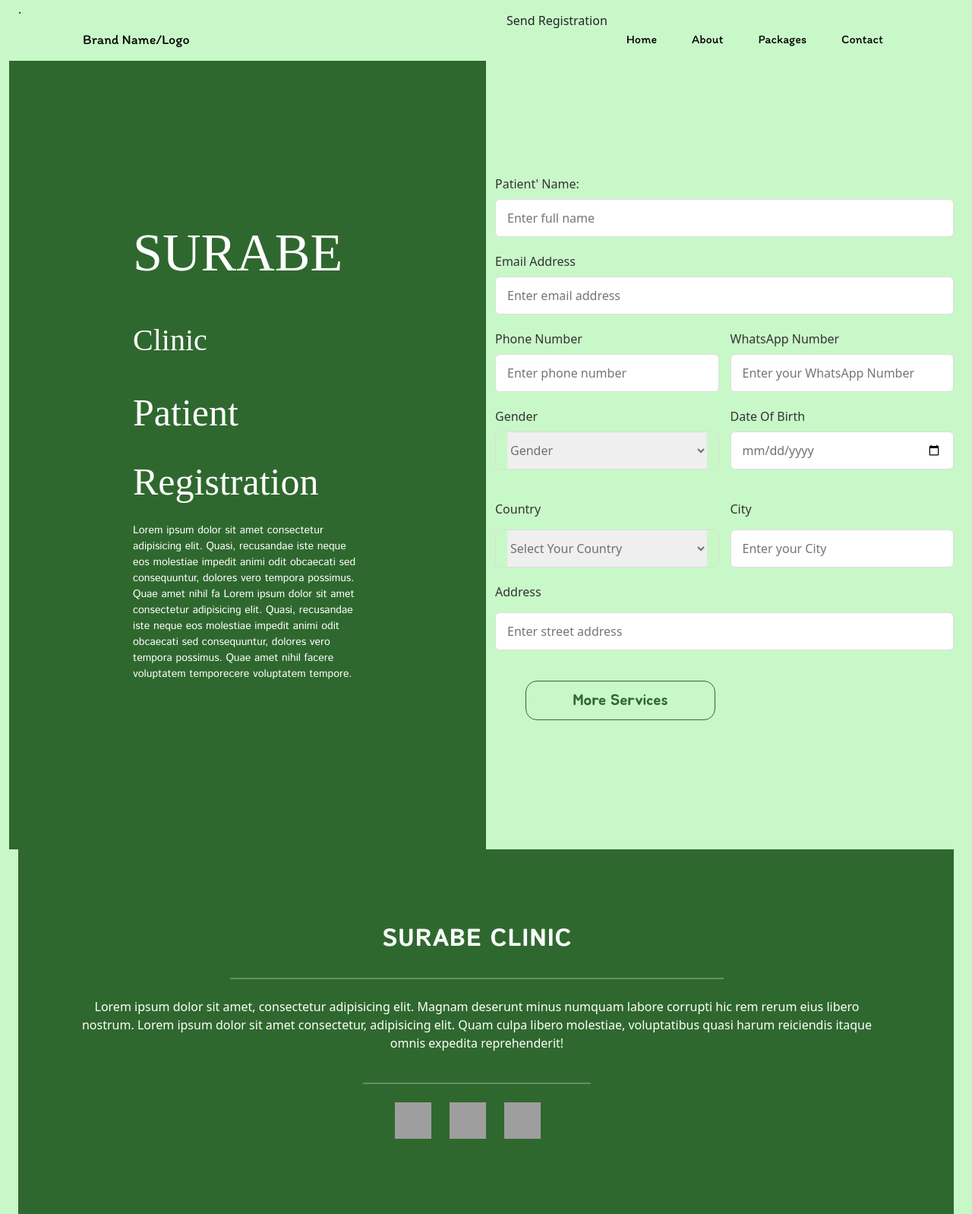
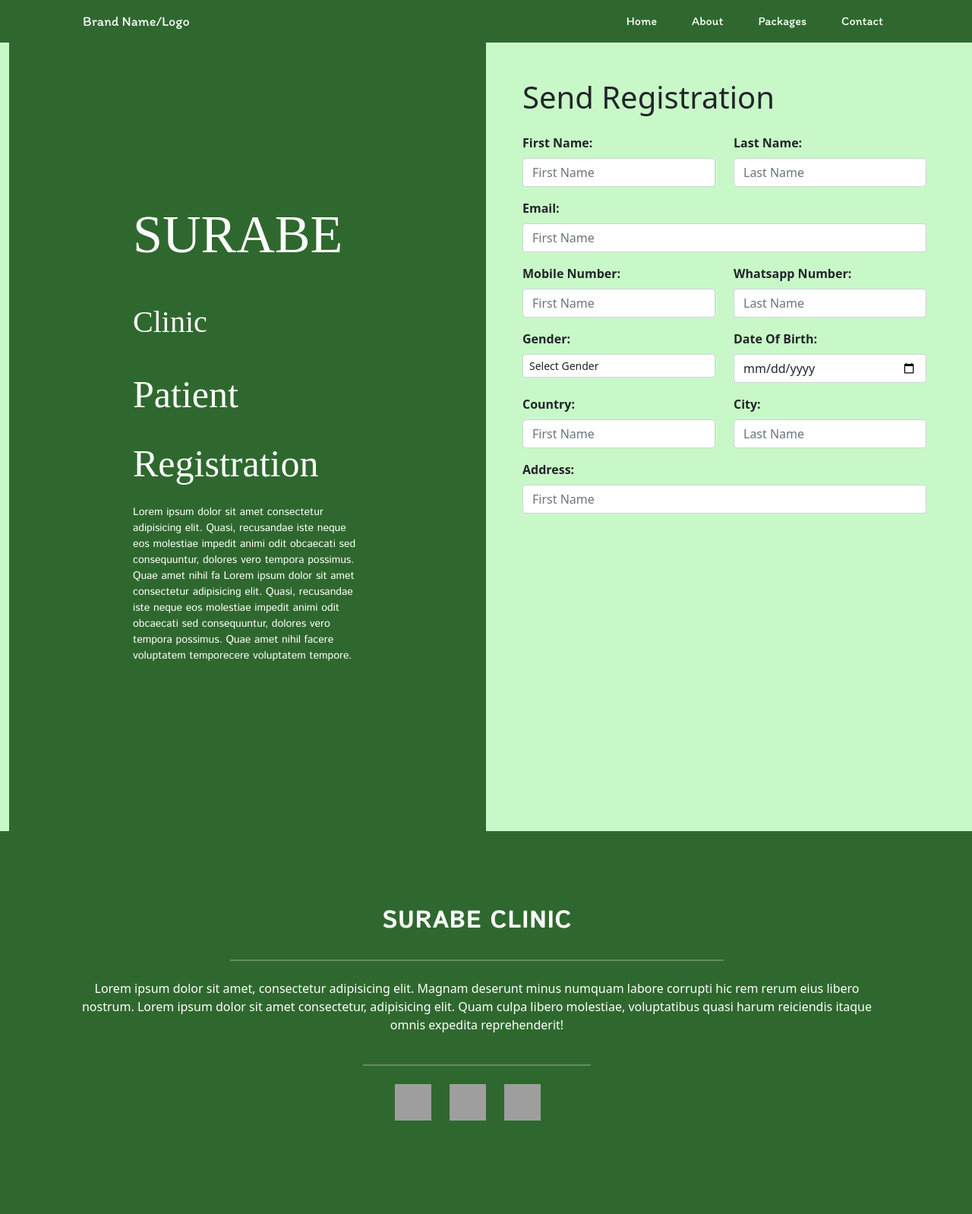
Before and after one commit to Affinity-Developer-Team/surabe_web, a PHP site: page /registrations.php in a window 1280 px wide. Shown: the whole page at 76% size. After the commit the page ends 1475 px from the top, so only its background shows below. Run offline with PHP 8.4, Linux system fonts and the light colour scheme; some web fonts are replaced; grey boxes are pictures that could not be loaded.

Commit message:
registration done

```diff
--- a/Header.php
+++ b/Header.php
@@ -10,25 +10,25 @@
 </head>
 
 <body style="overflow-x: hidden; background-color: #c9f8c8">
-    <header class="navbar navbar-expand-lg navbar-light">
+    <header class="navbar navbar-expand-lg ">
         <div class="container">
-            <a href="#" class="header-topics text-black">Brand Name/Logo</a>
+            <a href="#" class="header-topics text-light">Brand Name/Logo</a>
             <button class="navbar-toggler" type="button" data-bs-toggle="collapse" data-bs-target="#navbarNav" aria-controls="navbarNav" aria-expanded="false" aria-label="Toggle navigation">
                 <span class="navbar-toggler-icon"></span>
             </button>
             <div class="collapse navbar-collapse" id="navbarNav">
                 <ul class="navbar-nav ms-auto">
                     <li class="nav-item">
-                        <a href="#" class="nav-link header-topics active" aria-current="page">Home</a>
+                        <a href="index.php" class="nav-link header-topics active" aria-current="page">Home</a>
                     </li>
                     <li class="nav-item">
-                        <a href="#" class="nav-link header-topics active">About</a>
+                        <a href="index.php" class="nav-link header-topics active">About</a>
                     </li>
                     <li class="nav-item">
-                        <a href="#" class="nav-link header-topics active">Packages</a>
+                        <a href="index.php" class="nav-link header-topics active">Packages</a>
                     </li>
                     <li class="nav-item">
-                        <a href="#" class="nav-link header-topics active">Contact</a>
+                        <a href="index.php" class="nav-link header-topics active">Contact</a>
                     </li>
                 </ul>
             </div>
@@ -49,7 +49,7 @@
             } else {
                 header.classList.remove("scrolled");
                 topics.forEach(function(topic) {
-                    topic.style.color = "black"; // Change to your desired initial color
+                    topic.style.color = "white"; // Change to your desired initial color
                 });
             }
         });
--- a/css/test.css
+++ b/css/test.css
@@ -30,52 +30,3 @@
   color: white;
   font-size: 14px;
 }
-
-
-
-.input-box {
-  width: 100%;
-  margin-top: 20px;
-}
-.input-box label {
-  color: #333;
-}
-.form :where(.input-box input, .select-box) {
-  position: relative;
-  height: 50px;
-  width: 100%;
-  outline: none;
-  font-size: 1rem;
-  color: #707070;
-  margin-top: 8px;
-  border: 1px solid #ddd;
-  border-radius: 6px;
-  padding: 0 15px;
-}
-.input-box input:focus {
-  box-shadow: 0 1px 0 rgba(0, 0, 0, 0.1);
-}
-.form .column {
-  display: flex;
-  column-gap: 15px;
-}
-
-.address :where(input, .select-box) {
-  margin-top: 15px;
-}
-.select-box select {
-  height: 100%;
-  width: 100%;
-  outline: none;
-  border: none;
-  color: #707070;
-  font-size: 1rem;
-}
-
-/*Responsive*/
-@media screen and (max-width: 500px) {
-  .form .column {
-    flex-wrap: wrap;
-  }
-
-}
--- a/index.php
+++ b/index.php
@@ -57,7 +57,7 @@
     </div>
     <header class="navbar navbar-expand-lg navbar-light">
         <div class="container">
-            <a href="#" class="header-topics text-black">Surabe Clinic</a>
+            <a href="#" class="header-topics text-light">Surabe Clinic</a>
             <button class="navbar-toggler" type="button" data-bs-toggle="collapse" data-bs-target="#navbarNav" aria-controls="navbarNav" aria-expanded="false" aria-label="Toggle navigation">
                 <span class="navbar-toggler-icon"></span>
             </button>
@@ -291,7 +291,7 @@
             } else {
                 header.classList.remove("scrolled");
                 topics.forEach(function(topic) {
-                    topic.style.color = "black"; // Change to your desired initial color
+                    topic.style.color = "white"; // Change to your desired initial color
                 });
             }
         });
--- a/registrations.php
+++ b/registrations.php
@@ -9,15 +9,61 @@
   <link rel="stylesheet" href="css/bootstrap.css" />
   <link rel="stylesheet" href="css/test.css" />
   <link rel="stylesheet" href="style.css">
-  .
+  <style>
+    #barcontainer {
+      position: fixed;
+      top: 0;
+      left: 0;
+      width: 100%;
+      height: 100%;
+      background-color: rgba(255, 255, 255, 0.9);
+      display: flex;
+      justify-content: center;
+      align-items: center;
+    }
+
+    .bars {
+      width: 50.5px;
+      height: 50.5px;
+      --c: conic-gradient(from -90deg, #61e85f 90deg, #0000 0);
+      background: var(--c), var(--c);
+      background-size: 20.2px 20.2px;
+      animation: bars-dxe116md 1.2000000000000002s infinite;
+    }
+
+    @keyframes bars-dxe116md {
+
+      0%,
+      20% {
+        background-position: 0 0, 0 10.1px;
+      }
+
+      33% {
+        background-position: 0 0, 10.1px 10.1px;
+      }
+
+      66% {
+        background-position: 0 10.1px, 10.1px 0;
+      }
+
+      80%,
+      100% {
+        background-position: 0 10.1px, 0 0;
+      }
+    }
+  </style>
 </head>
 
 
-<body class="container-fluid">
+<body>
+  <div id="barcontainer">
+    <div class="bars"></div>
+  </div>
   <?php include "Header.php"; ?>
+  <div class="col-12 container-fluid">
     <div class="row">
-    <div class="col-lg-6 col-md-12 col-12 d-flex justify-content-center align-items-center" style="background-color: #2f682e;">
-      <div class="content col-lg-6 col-11">
+      <div class="col-lg-6 col-12 d-flex justify-content-center align-items-center" style="background-color: #2f682e;">
+        <div class="col-lg-6 col-12">
           <div class="reg-home">
             <p style="font-size: 70px" class="surabe-reg-1">
               SURABE <span class="surabe-reg">Clinic</span>
@@ -36,76 +82,78 @@
           </div>
         </div>
       </div>
-    <div class="col-lg-6 col-md-12 col-12 d-flex justify-content-center align-items-center logo-home" style="background-color: #c9f8c8;">
+      <div class="col-lg-6 p-5 logo-home" style="background-color: #c9f8c8;">
         <section>
-        <header>Send Registration</header>
-        <form action="#" class="form">
-          <div class="input-box">
-            <label>Patient' Name:</label>
-            <input type="text" placeholder="Enter full name" required />
+          <h1>Send Registration</h1>
+          <div class="col-12">
+            <div class="row">
+              <div class="col-lg-6">
+                <label class="form-label fw-bold mt-3">First Name:</label>
+                <input type="text" class="form-control" id="fname" placeholder="First Name">
               </div>
-          <div class="input-box">
-            <label>Email Address</label>
-            <input type="text" placeholder="Enter email address" required />
-          </div>
-          <div class="column">
-            <div class="input-box">
-              <label>Phone Number</label>
-              <input type="number" placeholder="Enter phone number" required />
-            </div>
-            <div class="input-box">
-              <label>WhatsApp Number</label>
-              <input type="text" placeholder="Enter your WhatsApp Number" required />
+              <div class="col-lg-6">
+                <label class="form-label fw-bold mt-3">Last Name:</label>
+                <input type="text" class="form-control" id="lname" placeholder="Last Name">
               </div>
             </div>
-          <div class="column">
-            <div class="input-box">
-              <label>Gender</label>
-              <div class="select-box">
-                <select>
-                  <option hidden>Gender</option>
-                  <option>Male</option>
-                  <option>Female</option>
-                  <option>Custom</option>
+            <div class="row">
+              <div class="col-12">
+                <label class="form-label fw-bold mt-3">Email:</label>
+                <input type="text" class="form-control" id="email" placeholder="First Name">
+              </div>
+            </div>
+            <div class="row">
+              <div class="col-lg-6">
+                <label class="form-label fw-bold mt-3">Mobile Number:</label>
+                <input type="text" class="form-control" id="mobile" placeholder="First Name">
+              </div>
+              <div class="col-lg-6">
+                <label class="form-label fw-bold mt-3">Whatsapp Number:</label>
+                <input type="text" class="form-control" id="whatsapp" placeholder="Last Name">
+              </div>
+            </div>
+            <div class="row">
+              <div class="col-lg-6">
+                <label class="form-label fw-bold mt-3">Gender:</label>
+                <select name="gender" id="gender" class="form-control form-control-sm">
+                  <option value="0">Select Gender</option>
+                  <option value="1">Male</option>
+                  <option value="2">Female</option>
                 </select>
               </div>
-            </div>
-            <div class="input-box">
-              <label>Date Of Birth</label>
-              <input type="date" placeholder="Enter birth date" required />
+              <div class="col-lg-6">
+                <label class="form-label fw-bold mt-3">Date Of Birth:</label>
+                <input type="date" class="form-control" id="dob" placeholder="Last Name">
               </div>
             </div>
-          <div class="input-box address">
-            <div class="column">
-              <div class="input-box">
-                <label>Country</label>
-                <div class="select-box">
-                  <select>
-                    <option hidden>Select Your Country</option>
-                    <option>Male</option>
-                    <option>Female</option>
-                    <option>Custom</option>
-                  </select>
+            <div class="row">
+              <div class="col-lg-6">
+                <label class="form-label fw-bold mt-3">Country:</label>
+                <input type="text" class="form-control" id="country" placeholder="First Name">
+              </div>
+              <div class="col-lg-6">
+                <label class="form-label fw-bold mt-3">City:</label>
+                <input type="text" class="form-control" id="city" placeholder="Last Name">
               </div>
             </div>
-              <div class="input-box">
-                <label>City</label>
-                <input type="text" placeholder="Enter your City" required />
+            <div class="row">
+              <div class="col-12">
+                <label class="form-label fw-bold mt-3">Address:</label>
+                <input type="text" class="form-control" id="address" placeholder="First Name">
               </div>
             </div>
-            <div style="margin-top: 20px;">
-              <label>Address</label>
-              <input type="text" placeholder="Enter street address" required />
           </div>
-          </div>
-          <button class="More-Services btn2">More Services</button>
-        </form>
         </section>
       </div>
     </div>
   </div>
-  </div>
   <?php include "footer.php"; ?>
+  <script>
+    window.addEventListener('load', function() {
+      var loadingAnimation = document.getElementById('barcontainer');
+      loadingAnimation.style.display = 'none';
+    });
+  </script>
 </body>
 
 </html>
--- a/style.css
+++ b/style.css
@@ -264,7 +264,7 @@
   }
 
   header {
-    background: transparent;
+    background: #2F682E;
     padding: 15px;
     position: fixed;
     width: 100%;
@@ -275,7 +275,7 @@
 }
 
 header.scrolled {
-    background: transparent;
+    background: #2F682E;
     backdrop-filter: blur(20px);
     box-shadow: 0 0 10px rgba(0, 0, 0, 0.1);
     position: fixed;
@@ -289,7 +289,7 @@
 
 header a.header-topics {
     margin: 0 15px;
-    color: black; /* Initial color for header topics */
+    color: white; /* Initial color for header topics */
 }
 
   .header-topics{
```
Lines whose indentation alone changed are shown as unchanged.
